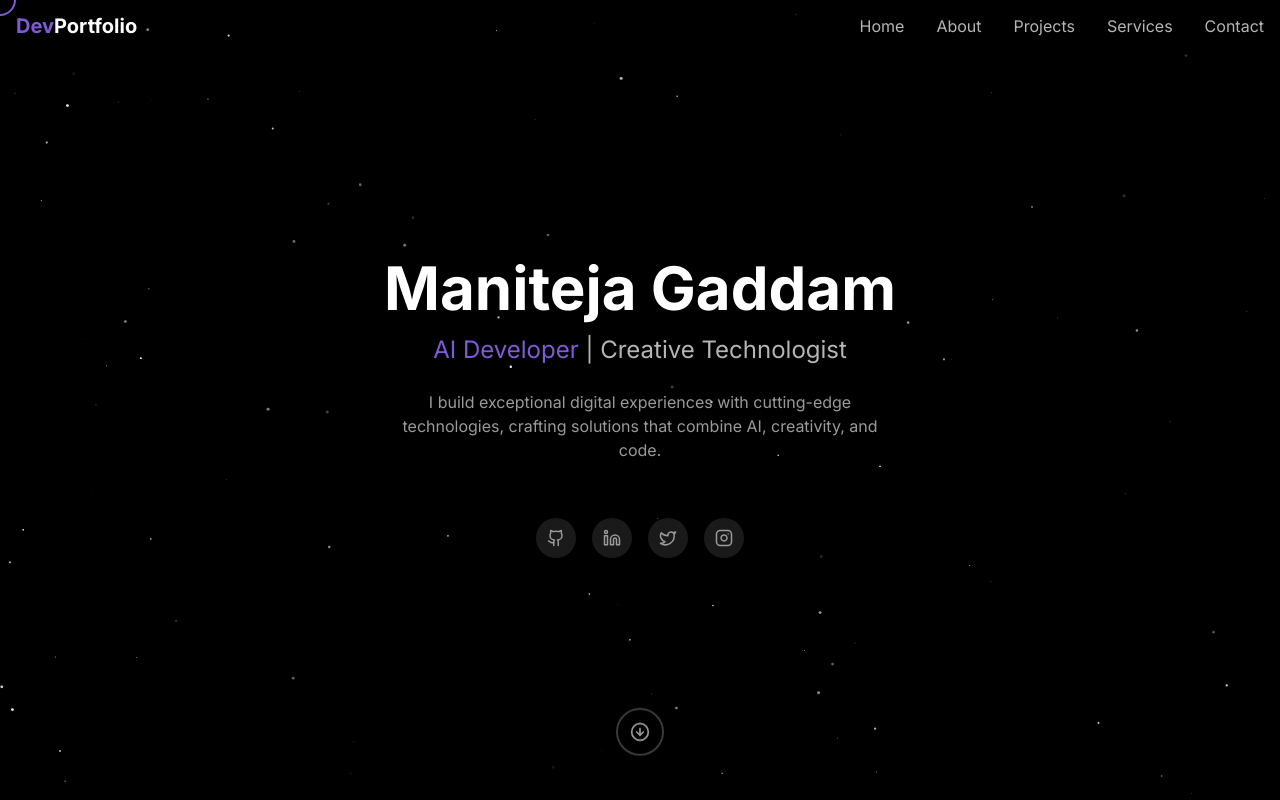
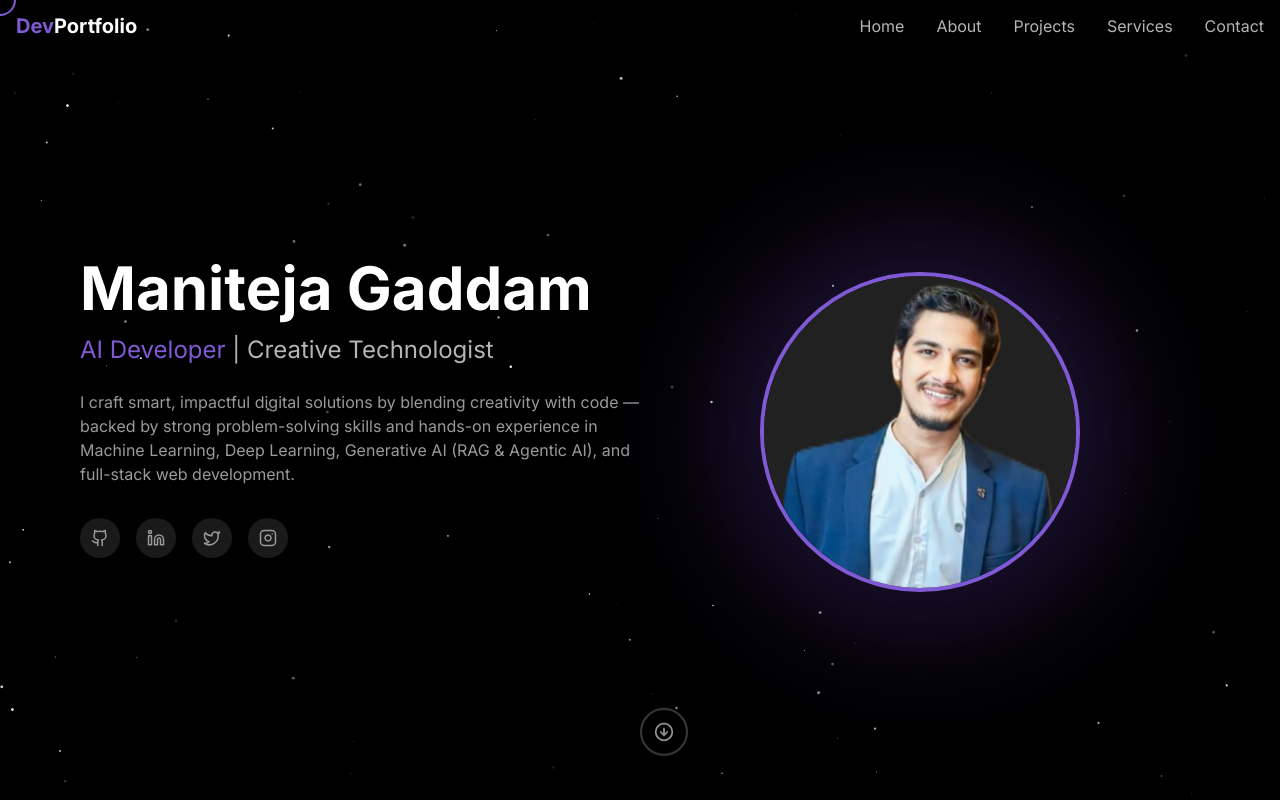
Before and after one commit to manitejagaddam/Maniteja-Portfolio, a React (Vite) app: page / in a window 1280 px wide. Shown: the top 800 px of the page. Built offline with nearby package versions, Linux system fonts and the light colour scheme.

Commit message:
added photo to hte section

```diff
--- a/src/components/sections/Hero.tsx
+++ b/src/components/sections/Hero.tsx
@@ -1,19 +1,111 @@
-import React from 'react';
-import { motion } from 'framer-motion';
-import { ArrowDownCircle } from 'lucide-react';
-import SocialIcon from '../ui/SocialIcon';
-import { socialLinks } from '../../data/social';
+// import React from "react";
+// import { motion } from "framer-motion";
+// import { ArrowDownCircle } from "lucide-react";
+// import SocialIcon from "../ui/SocialIcon";
+// import { socialLinks } from "../../data/social";
+// import maniteja from "../../assets/mani.jpg";
+
+// const Hero: React.FC = () => {
+//   return (
+//     <section id="home" className="relative min-h-screen flex items-center">
+//       <div className="container mx-auto px-4 z-10 pt-16">
+//         <div className="flex flex-col items-center text-center">
+//           <motion.div
+//             initial={{ opacity: 0 }}
+//             animate={{ opacity: 1 }}
+//             transition={{ duration: 1 }}
+//             className="mb-6"
+//           >
+
+//               <motion.img
+//                 src={maniteja}
+//                 alt="Maniteja Gaddam"
+//                 className="relative w-32 h-32 md:w-40 md:h-40 rounded-full object-cover border-4 border-purple-500 mb-4 shadow-lg z-10
+//       hover:scale-125"
+//                 initial={{ opacity: 0, scale: 0.8 }}
+//                 animate={{ opacity: 1, scale: 1 }}
+//                 transition={{ duration: 0.8, delay: 0.1 }}
+//               />
+
+//             <h1 className="text-4xl md:text-6xl font-bold text-white mb-4">
+//               <motion.span
+//                 className="inline-block"
+//                 initial={{ opacity: 0, y: 20 }}
+//                 animate={{ opacity: 1, y: 0 }}
+//                 transition={{ duration: 0.7, delay: 0.2 }}
+//               >
+//                 Maniteja Gaddam
+//               </motion.span>
+//             </h1>
+//             <motion.h2
+//               className="text-xl md:text-2xl text-gray-300 mb-6"
+//               initial={{ opacity: 0, y: 20 }}
+//               animate={{ opacity: 1, y: 0 }}
+//               transition={{ duration: 0.7, delay: 0.4 }}
+//             >
+//               <span className="text-purple-500">AI Developer</span> | Creative
+//               Technologist
+//             </motion.h2>
+//             <motion.p
+//               className="text-gray-400 max-w-lg mx-auto mb-8"
+//               initial={{ opacity: 0, y: 20 }}
+//               animate={{ opacity: 1, y: 0 }}
+//               transition={{ duration: 0.7, delay: 0.6 }}
+//             >
+//               I craft smart, impactful digital solutions by blending creativity
+//               with code — backed by strong problem-solving skills and hands-on
+//               experience in Machine Learning, Deep Learning, Generative AI (RAG
+//               & Agentic AI), and full-stack web development.
+//             </motion.p>
+//           </motion.div>
+
+//           <motion.div
+//             className="flex gap-4 mb-12"
+//             initial={{ opacity: 0, y: 20 }}
+//             animate={{ opacity: 1, y: 0 }}
+//             transition={{ duration: 0.7, delay: 0.8 }}
+//           >
+//             {socialLinks.map((social) => (
+//               <SocialIcon key={social.id} social={social} />
+//             ))}
+//           </motion.div>
+
+//           <motion.a
+//             href="#about"
+//             className="animate-bounce flex items-center justify-center w-12 h-12 rounded-full border-2 border-gray-600 text-gray-400 hover:text-white hover:border-purple-500 transition-colors absolute bottom-10"
+//             initial={{ opacity: 0 }}
+//             animate={{ opacity: 1 }}
+//             transition={{ duration: 0.7, delay: 1.2 }}
+//             data-hoverable="true"
+//           >
+//             <ArrowDownCircle size={20} />
+//           </motion.a>
+//         </div>
+//       </div>
+//     </section>
+//   );
+// };
+
+// export default Hero;
+
+import React from "react";
+import { motion } from "framer-motion";
+import { ArrowDownCircle } from "lucide-react";
+import SocialIcon from "../ui/SocialIcon";
+import { socialLinks } from "../../data/social";
+import maniteja from "../../assets/mani.jpg";
 
 const Hero: React.FC = () => {
   return (
-    <section id="home" className="relative min-h-screen flex items-center">
-      <div className="container mx-auto px-4 z-10 pt-16">
-        <div className="flex flex-col items-center text-center">
+    <section id="home" className="relative min-h-screen flex items-center ">
+      <div className="container mx-auto px-20 pt-16">
+        <div className="flex flex-col md:flex-row items-center justify-between">
+          {/* LEFT: Text Content */}
           <motion.div
             initial={{ opacity: 0 }}
             animate={{ opacity: 1 }}
             transition={{ duration: 1 }}
-            className="mb-6"
+            className="text-center md:text-left md:w-1/2"
           >
             <h1 className="text-4xl md:text-6xl font-bold text-white mb-4">
               <motion.span
@@ -31,21 +123,23 @@ const Hero: React.FC = () => {
               animate={{ opacity: 1, y: 0 }}
               transition={{ duration: 0.7, delay: 0.4 }}
             >
-              <span className="text-purple-500">AI Developer</span> | Creative Technologist
+              <span className="text-purple-500">AI Developer</span> | Creative
+              Technologist
             </motion.h2>
             <motion.p
-              className="text-gray-400 max-w-lg mx-auto mb-8"
+              className="text-gray-400 max-w-xl mb-8"
               initial={{ opacity: 0, y: 20 }}
               animate={{ opacity: 1, y: 0 }}
               transition={{ duration: 0.7, delay: 0.6 }}
             >
-              I build exceptional digital experiences with cutting-edge technologies,
-              crafting solutions that combine AI, creativity, and code.
+              I craft smart, impactful digital solutions by blending creativity
+              with code — backed by strong problem-solving skills and hands-on
+              experience in Machine Learning, Deep Learning, Generative AI (RAG
+              & Agentic AI), and full-stack web development.
             </motion.p>
-          </motion.div>
 
             <motion.div
-            className="flex gap-4 mb-12"
+              className="flex justify-center md:justify-start gap-4 mb-12"
               initial={{ opacity: 0, y: 20 }}
               animate={{ opacity: 1, y: 0 }}
               transition={{ duration: 0.7, delay: 0.8 }}
@@ -54,10 +148,34 @@ const Hero: React.FC = () => {
                 <SocialIcon key={social.id} social={social} />
               ))}
             </motion.div>
+          </motion.div>
 
+          <motion.div
+            className="md:w-1/2 flex justify-center mt-10 md:mt-0 relative group"
+            initial={{ opacity: 0, x: 50 }}
+            animate={{ opacity: 1, x: 0 }}
+            transition={{ duration: 0.8, delay: 0.3 }}
+          >
+            {/* Radial glow background */}
+            <div className="absolute inset-0 flex items-center justify-center z-0">
+              <div className="w-72 h-72 md:w-96 md:h-96 rounded-full bg-purple-600 opacity-30 blur-3xl group-hover:opacity-50 transition-all duration-500"></div>
+            </div>
+
+            {/* Profile image with hover effects */}
+            <div className="relative w-60 h-60 md:w-80 md:h-80 rounded-full overflow-hidden border-4 border-purple-500 shadow-lg z-10 transition-all duration-500 transform group-hover:scale-105 group-hover:shadow-2xl">
+              <img
+                src={maniteja}
+                alt="Maniteja Gaddam"
+                className="w-full h-full object-cover"
+              />
+            </div>
+          </motion.div>
+        </div>
+
+        {/* Scroll Down Arrow */}
         <motion.a
           href="#about"
-            className="animate-bounce flex items-center justify-center w-12 h-12 rounded-full border-2 border-gray-600 text-gray-400 hover:text-white hover:border-purple-500 transition-colors absolute bottom-10"
+          className="animate-bounce flex items-center justify-center w-12 h-12 rounded-full border-2 border-gray-600 text-gray-400 hover:text-white hover:border-purple-500 transition-colors absolute bottom-10 left-1/2 transform -translate-x-1/2"
           initial={{ opacity: 0 }}
           animate={{ opacity: 1 }}
           transition={{ duration: 0.7, delay: 1.2 }}
@@ -66,7 +184,6 @@ const Hero: React.FC = () => {
           <ArrowDownCircle size={20} />
         </motion.a>
       </div>
-      </div>
     </section>
   );
 };
```
Also changed, not shown: public/mani.jpg (added), src/assets/mani.jpg (added). Lines whose indentation alone changed are shown as unchanged.
